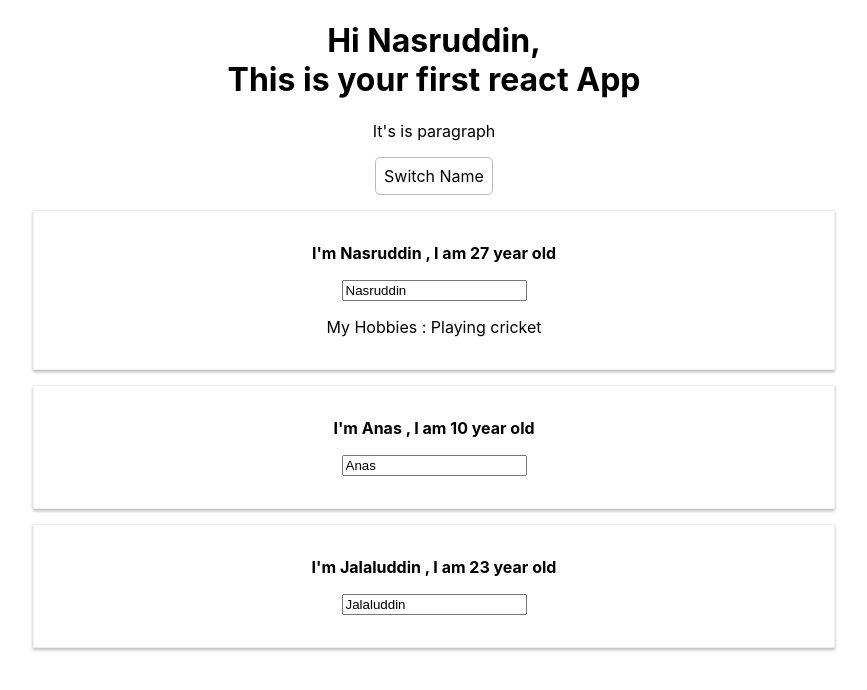
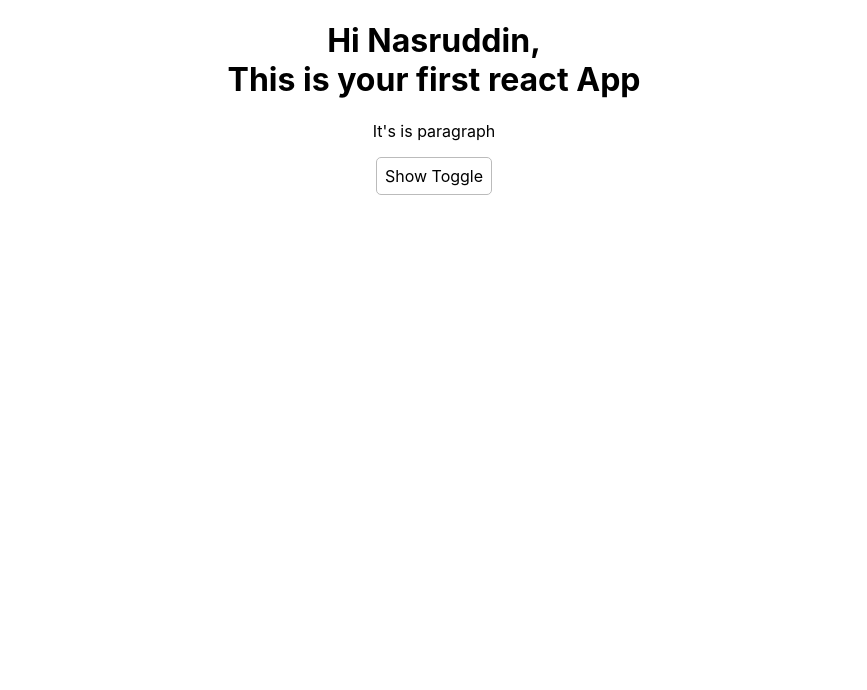
Before and after one commit to Nasruddinkhan/react-app-guide, a React (Create React App) app: page / in a window 1280 px wide. Shown: the top 690 px of the page, without its empty margins (206-1073 px from the left). Built offline with nearby package versions, Linux system fonts and the light colour scheme.

Commit message:
conditional list

```diff
--- a/src/App.js
+++ b/src/App.js
@@ -4,32 +4,38 @@ import Employee from './Employee/Employee'
 class App  extends Component  {
 state = {
   employee: [
-    { name:'Nasruddin', age:27},
-    { name:'Anas', age:10},
-    { name:'Jalaluddin', age:23}
-  ]
+    { id:'NK5050747', name:'Nasruddin', age:27},
+    { id:'AK5050747', name:'Anas', age:10},
+    { id: 'JK5050747', name:'Jalaluddin', age:23}
+  ],
+  showEmployee: false
+};
+deleteEmployeeHandler = (empIndex) => {
+  console.log(empIndex);
+  const employee = [...this.state.employee];
+  employee.splice(empIndex, 1)
+  this.setState({employee:employee});
+}
+showtoggleEmployeeHandler = () =>{
+  const showEmp = this.state.showEmployee;
+  this.setState({showEmployee :!showEmp});
+}
+changeNameEventHandler = (event, id ) => {
+  console.log('switch name', id);
+  const empIndex =  this.state.employee.findIndex( emp =>{
+                      return emp.id === id;
+                    });
+  const emp = {
+        ...this.state.employee[empIndex]
+      };
+  emp.name = event.target.value;
+  const employees = [...this.state.employee]
+  employees[empIndex] = emp;
+  this.setState({
+  employee:employees
+  });
 };
 
- changeNameHandler = (newName) => {
-  console.log('switch name');
-  this.setState({
-    employee: [
-      { name:newName, age:27},
-      { name:'Anas', age:10},
-      { name:'Nasruddin', age:23}
-    ]
-  });
-};
-changeNameEventHandler = (event) => {
-  console.log('switch name');
-  this.setState({
-    employee: [
-      { name:event.target.value, age:27},
-      { name:'Anas', age:10},
-      { name:'Jalaluddin', age:23}
-    ]
-  });
-};
  render() {
   const btnStyle = {
     backgroundColor: 'white',
@@ -39,23 +45,35 @@ changeNameEventHandler = (event) => {
     cursor: 'pointer',
     borderRadius:'5px'
   };
+
+  let  employee = null;
+  if ( this.state.showEmployee ) {
+    employee = (
+    <div>
+      {this.state.employee.map( (emp, index) => {
+          return <Employee
+                  name={emp.name}
+                  age={emp.age}
+                  key={emp.id}
+                  click={() => this.deleteEmployeeHandler(index)}
+                  change={(event) => this.changeNameEventHandler(event, emp.id)}
+                />
+        })}
+    </div>
+    )
+  }
+
   return (
-    <div className="App">
-      <h1>Hi Nasruddin, <br/> This is your first react App </h1>
-      <p>It's is paragraph</p>
-      <button style={btnStyle} onClick={() => this.changeNameHandler('Jallu khana')}>Switch Name</button>
-      <Employee
-        name={this.state.employee[0].name}
-        change={this.changeNameEventHandler}
-        age={this.state.employee[0].age} click={ ()=> this.changeNameHandler( 'Nasruddin khan')}> My Hobbies : Playing cricket</Employee>
-      <Employee
-        name={this.state.employee[1].name}
-        age = {this.state.employee[1].age}/>
-      <Employee
-        name={this.state.employee[2].name}
-        age={this.state.employee[2].age}/>
-    </div>
-  );
+      <div className="App">
+        <h1>Hi Nasruddin, <br/> This is your first react App </h1>
+        <p>It's is paragraph</p>
+        <button style={btnStyle}
+        // onClick={() => this.changeNameHandler('Jallu khana')}
+        onClick={this.showtoggleEmployeeHandler}
+        >Show Toggle </button>
+        {employee}
+      </div>
+    );
   }
 
 };
```
